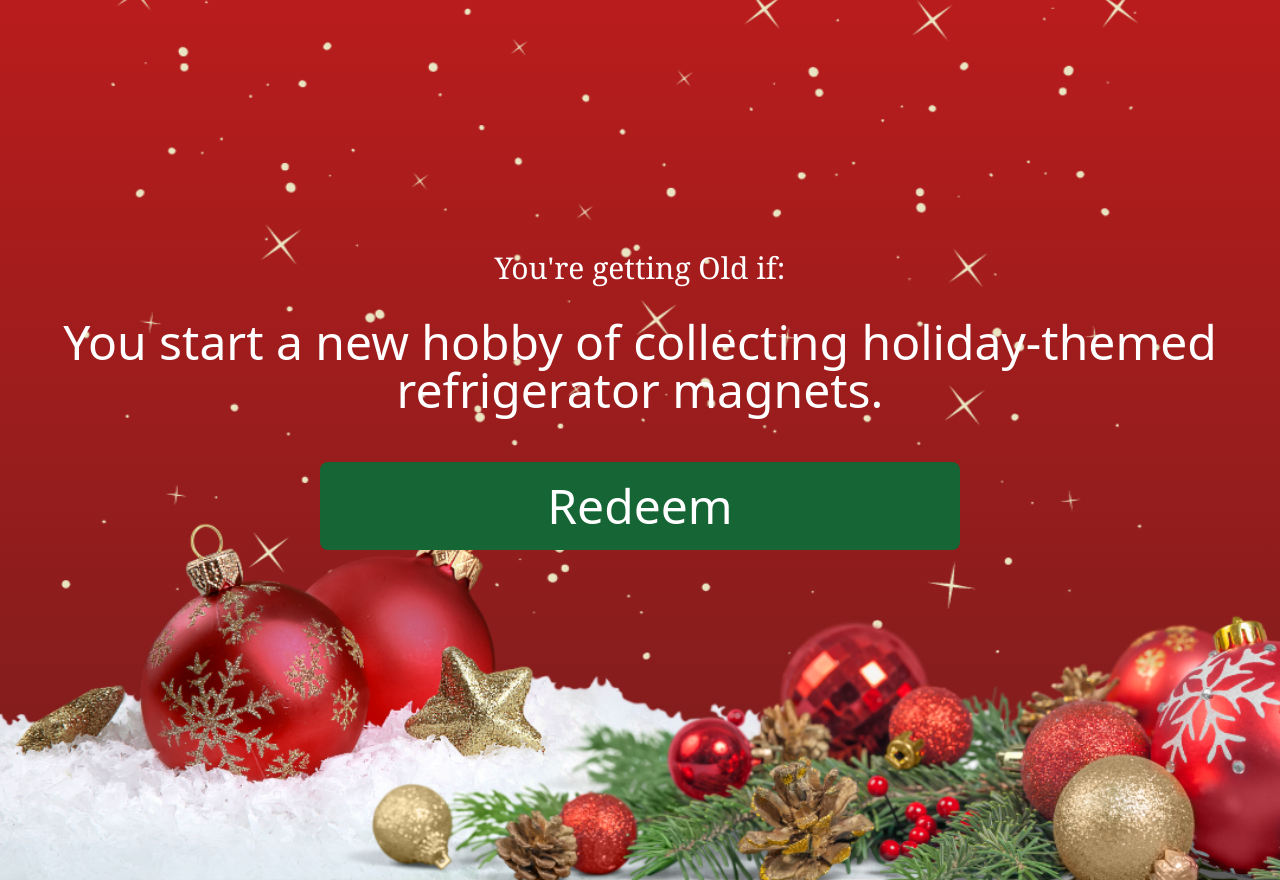
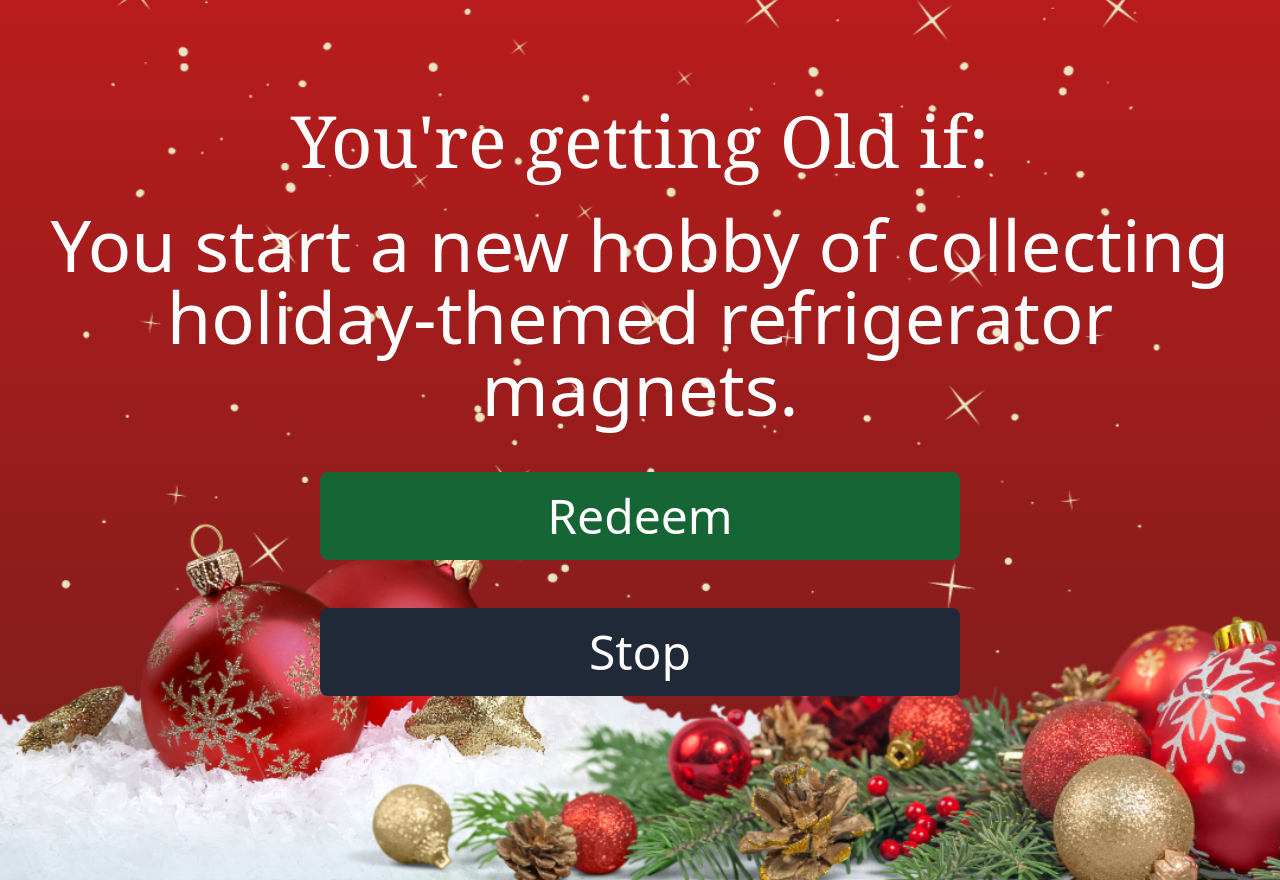
Before and after one commit to HendrikCrause/you-re-getting-old, a Vue app: page /game/old in a window 1280 px wide. Built offline with nearby package versions, Linux system fonts and the light colour scheme.

Commit message:
Final resize

```diff
--- a/src/views/game/OldQuestion.vue
+++ b/src/views/game/OldQuestion.vue
@@ -7,8 +7,9 @@ const displayQuestion = questions.nextOldQuestion()
 
 <template>
     <BaseLayout background="bg-gradient-to-b from-red-700 to-red-900">
-        <h1 class="font-serif text-center text-3xl text-white">You're getting Old if:</h1>
-        <p class="text-center text-5xl text-white">{{ displayQuestion }}</p>
+        <h1 class="font-serif text-center text-7xl text-white">You're getting Old if:</h1>
+        <p class="text-center text-7xl text-white">{{ displayQuestion }}</p>
         <RouterLink to="/game/redeem" class="bg-green-800 rounded-lg w-1/2 p-5 text-white text-5xl text-center mt-4">Redeem</RouterLink>
+        <RouterLink to="/game/finished" class="bg-gray-800 rounded-lg w-1/2 p-5 text-white text-5xl text-center mt-4">Stop</RouterLink>
     </BaseLayout>
 </template>
```
